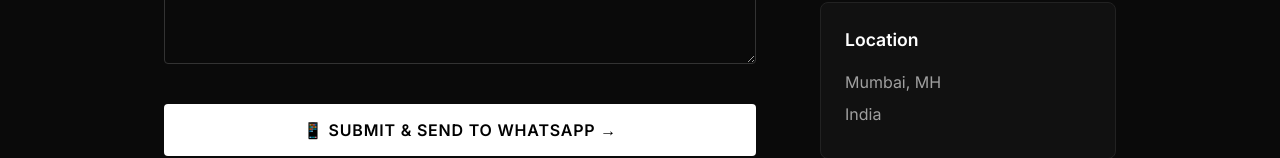
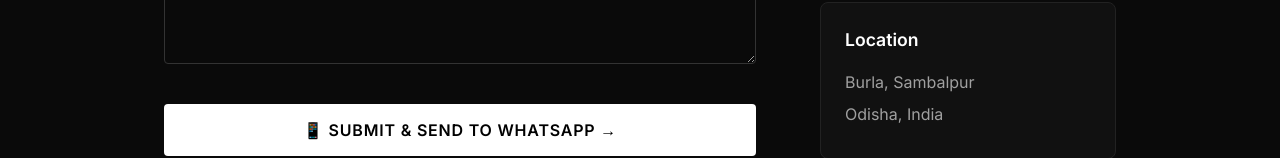
Before and after one commit to ChandraPrakashMishra001/DualTurf, a Next.js app: page /contact in a window 1280 px wide. Shown: the part 651-809 px from the top of the page. Built offline with nearby package versions, Linux system fonts and the light colour scheme; no server answers.

Commit message:
fix: update location details to Burla, Sambalpur, Odisha, India

```diff
--- a/src/app/contact/page.js
+++ b/src/app/contact/page.js
@@ -109,8 +109,8 @@ ${formData.message}`;
 
           <div className={styles.infoCard}>
             <h3>Location</h3>
-            <p>Mumbai, MH</p>
-            <p>India</p>
+            <p>Burla, Sambalpur</p>
+            <p>Odisha, India</p>
           </div>
 
           <div className={styles.infoCard}>
--- a/src/app/products/[slug]/ProductClient.js
+++ b/src/app/products/[slug]/ProductClient.js
@@ -111,7 +111,7 @@ export default function ProductClient({ product, relatedProducts, category }) {
             <li>Official club detailing & high-density crest</li>
             <li>Machine wash cold inside-out</li>
             <li>{product.type || 'Stadium / Regular athletic fit'}</li>
-            <li>Dispatched within 48 hrs from Mumbai</li>
+            <li>Dispatched within 48 hrs from Burla, Sambalpur</li>
           </ul>
 
           <div className={styles.accordionGroup}>
```
